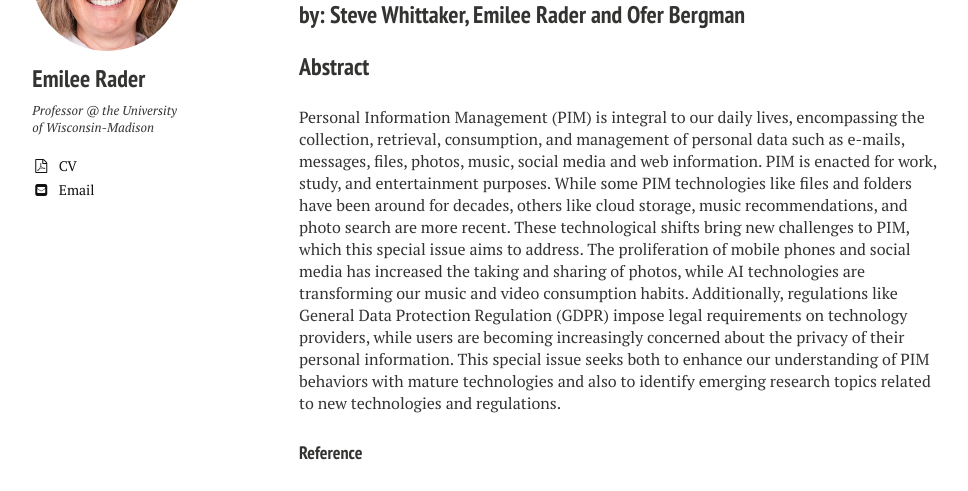
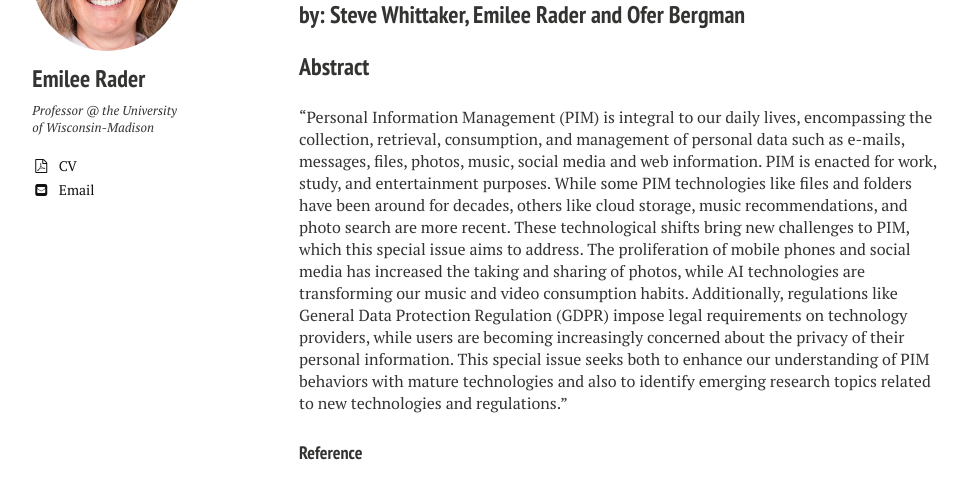
Before and after one commit to bierdoctor/bierdoctor.github.io, a Jekyll site: the page built from _posts/2025-03-27-pim-special-issue-intro.md, in a window 1280 px wide. Shown: the part 215-706 px from the top of the page, without its empty margins (21-989 px from the left). Built offline with Jekyll 4.4.1, drawn with Linux system fonts in a browser that asks for light colours; nearby versions of some CDN libraries.

Commit message:
troubleshooting paper metadata

```diff
--- a/_posts/2025-03-27-pim-special-issue-intro.md
+++ b/_posts/2025-03-27-pim-special-issue-intro.md
@@ -10,7 +10,7 @@ year: 2025
 abstract: yes
 link: "https://www.tandfonline.com/doi/full/10.1080/07370024.2025.2482191"
 doi: "10.1080/07370024.2025.2482191"
-file: whittaker_rader_bergman_PIM_special_issue.pdf
+file: "whittaker_rader_bergman_PIM_special_issue.pdf"
 ---
 
-Personal Information Management (PIM) is integral to our daily lives, encompassing the collection, retrieval, consumption, and management of personal data such as e-mails, messages, files, photos, music, social media and web information. PIM is enacted for work, study, and entertainment purposes. While some PIM technologies like files and folders have been around for decades, others like cloud storage, music recommendations, and photo search are more recent. These technological shifts bring new challenges to PIM, which this special issue aims to address. The proliferation of mobile phones and social media has increased the taking and sharing of photos, while AI technologies are transforming our music and video consumption habits. Additionally, regulations like General Data Protection Regulation (GDPR) impose legal requirements on technology providers, while users are becoming increasingly concerned about the privacy of their personal information. This special issue seeks both to enhance our understanding of PIM behaviors with mature technologies and also to identify emerging research topics related to new technologies and regulations.
+"Personal Information Management (PIM) is integral to our daily lives, encompassing the collection, retrieval, consumption, and management of personal data such as e-mails, messages, files, photos, music, social media and web information. PIM is enacted for work, study, and entertainment purposes. While some PIM technologies like files and folders have been around for decades, others like cloud storage, music recommendations, and photo search are more recent. These technological shifts bring new challenges to PIM, which this special issue aims to address. The proliferation of mobile phones and social media has increased the taking and sharing of photos, while AI technologies are transforming our music and video consumption habits. Additionally, regulations like General Data Protection Regulation (GDPR) impose legal requirements on technology providers, while users are becoming increasingly concerned about the privacy of their personal information. This special issue seeks both to enhance our understanding of PIM behaviors with mature technologies and also to identify emerging research topics related to new technologies and regulations."
```
Also changed, not shown: _posts/2026-01-29-transformational-provocation.md (+4 -4 lines).
